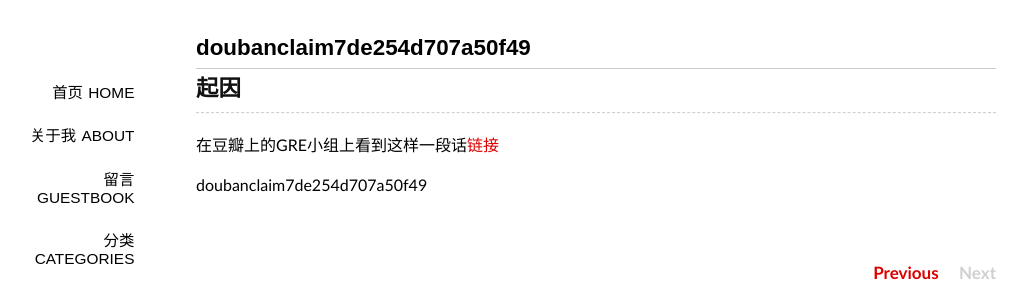
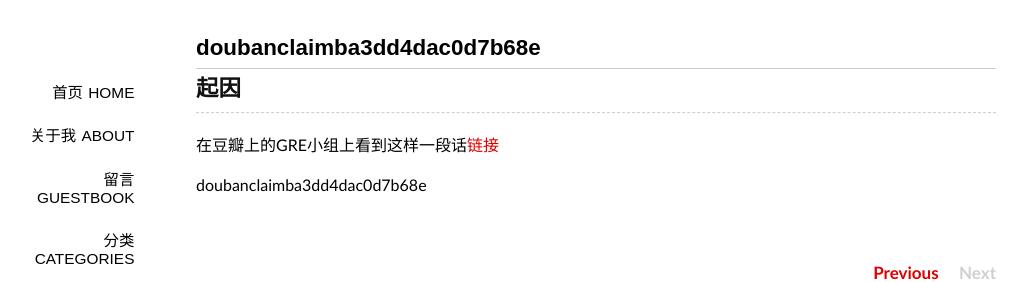
Before and after one commit to Successor/bigyuki.github.com, a Jekyll site: the page built from _posts/2013-12-27-douban.md, in a window 1280 px wide. Shown: the top 282 px of the page, without its empty margins (144-1171 px from the left). Built offline with Jekyll 4.4.1, drawn with Linux system fonts in a browser that asks for light colours; Markdown is read by kramdown in place of the engine named in the settings; comment, search, counter and statistics services are not loaded.

Commit message:
豆瓣验证

```diff
--- a/_posts/2013-12-27-douban.md
+++ b/_posts/2013-12-27-douban.md
@@ -1,7 +1,7 @@
 ---
 layout: post
-title: "doubanclaim7de254d707a50f49"
-description: "doubanclaim7de254d707a50f49"
+title: "doubanclaimba3dd4dac0d7b68e"
+description: "doubanclaimba3dd4dac0d7b68e"
 category: opinion
 tags: [opinion]
 ---
@@ -10,4 +10,4 @@
 ----
 在豆瓣上的GRE小组上看到这样一段话[链接](http://www.douban.com/group/topic/40511510/)
 
-doubanclaim7de254d707a50f49
+doubanclaimba3dd4dac0d7b68e
```
